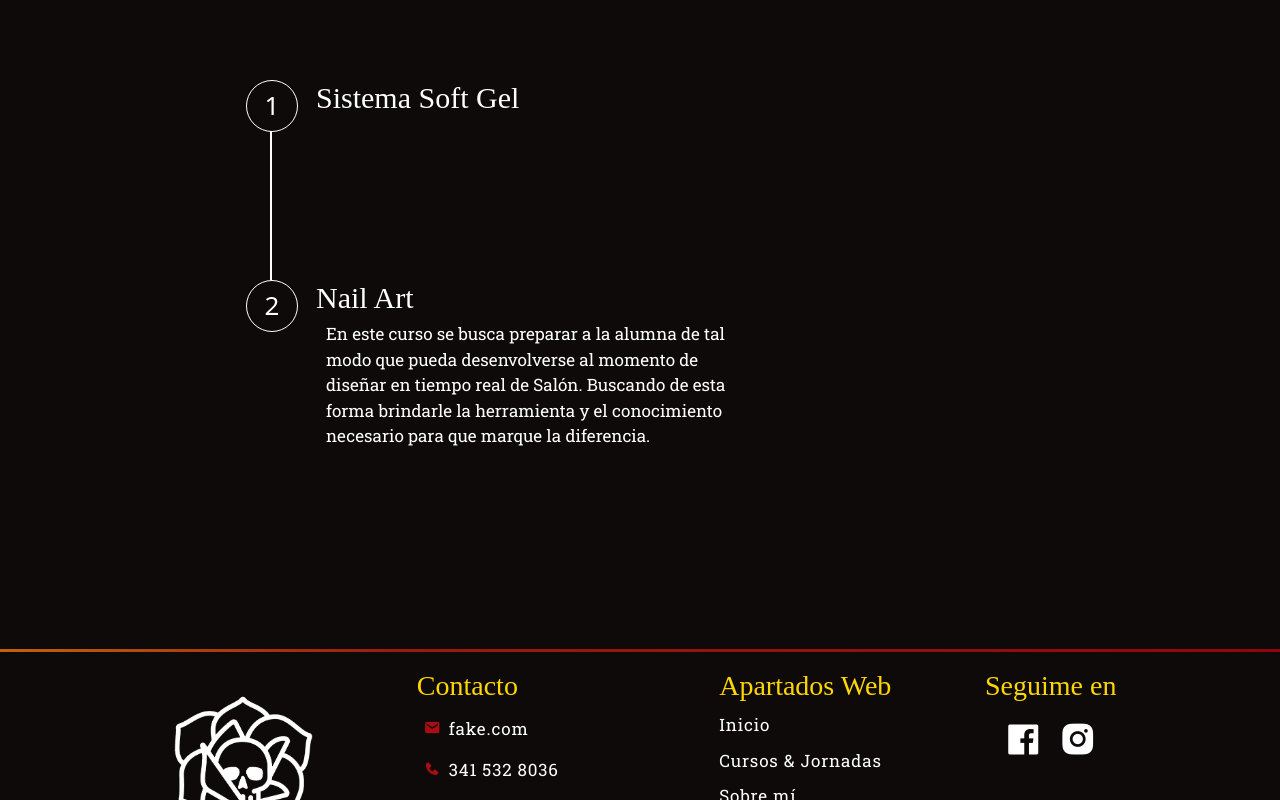
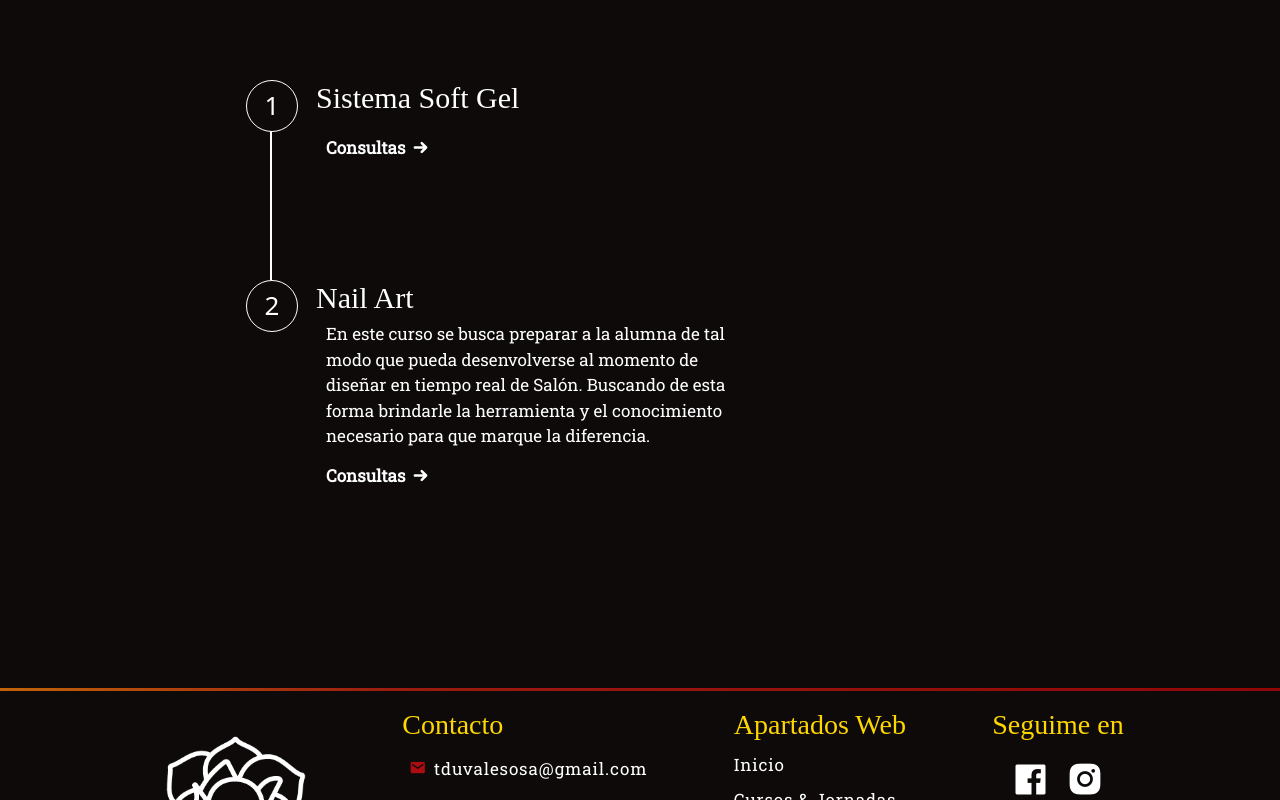
Before and after one commit to MatiasColazo1/tdu-page, an Angular app in the folder Cliente/: page /jornadas in a window 1280 px wide. Shown: the part 820-1620 px from the top of the page. Built offline with nearby package versions, Linux system fonts and the light colour scheme; a web font is replaced by a local one.

Commit message:
detalles en colores

```diff
--- a/Cliente/src/app/components/banner/banner.component.css
+++ b/Cliente/src/app/components/banner/banner.component.css
@@ -38,7 +38,7 @@
   left: 0;
   right: 0;
   bottom: 0;
-  background: #8f04099d; /* Capa oscura con opacidad */
+  background: #7302068a; /* Capa oscura con opacidad */
   z-index: 1;
 }
 
--- a/Cliente/src/app/components/contacto/contacto.component.css
+++ b/Cliente/src/app/components/contacto/contacto.component.css
@@ -42,6 +42,11 @@
   a{
     text-decoration: none;
     color: #e9e9e9;
+  }
+
+  a:hover{
+    text-decoration: none;
+    color: #8F0408;
   }
 
   h3 {
--- a/Cliente/src/app/components/footer/footer.component.html
+++ b/Cliente/src/app/components/footer/footer.component.html
@@ -6,7 +6,7 @@
     </div>
     <div class="footer-contact">
       <h3>Contacto</h3>
-      <p><i class='bx bxs-envelope'></i><a href="mailto:">fake.com</a></p>
+      <p><i class='bx bxs-envelope'></i><a href="mailto:tduvalesosa@gmail.com">tduvalesosa@gmail.com</a></p>
       <p><i class='bx bxs-phone'></i><a href="https://wa.me/3412525386" target="_blank">341 532 8036</a></p>
       <p><i class='bx bxs-store' ></i><a href="https://www.google.com/maps/place/Tienda+de+U%C3%B1as+%7C+Sal%C3%B3n%2F+Escuela+y+Rock%26roll/@-32.9596515,-60.6502414,21z/data=!4m15!1m8!3m7!1s0x95b7ab0cdd5e702b:0xbe70d691f639ff72!2sEspa%C3%B1a+2022,+S2000+Rosario,+Santa+Fe!3b1!8m2!3d-32.9595713!4d-60.650295!16s%2Fg%2F11k5bmycld!3m5!1s0x95b7ab13aba71c91:0xddf20553214be84!8m2!3d-32.95956!4d-60.6503982!16s%2Fg%2F11c6vb3kqx?entry=ttu" target="_blank">España 2024,<br />S2000 Rosario, Santa Fe</a></p>
     </div>
--- a/Cliente/src/app/components/jornadas/jornadas.component.css
+++ b/Cliente/src/app/components/jornadas/jornadas.component.css
@@ -195,3 +195,74 @@ span{
 .btn:hover::before {
   width: 160%;
 }
+
+button {
+  margin: 0;
+  margin-top: 14px;
+  padding: 0;
+
+  border: none;
+  background: none;
+  cursor: pointer;
+}
+
+button {
+  --primary-color: #fff;
+  --hovered-color: #8F0408;
+  position: relative;
+  display: flex;
+  font-weight: 600;
+  font-size: 20px;
+  gap: 0.5rem;
+  align-items: center;
+}
+
+button p {
+  margin: 0;
+  position: relative;
+  font-size: 17px;
+  color: var(--primary-color);
+  transition: color 0.3s ease-out;
+}
+
+button::after {
+  position: absolute;
+  content: "";
+  width: 0;
+  left: 0;
+  bottom: -7px;
+  background: var(--hovered-color);
+  height: 2px;
+  transition: 0.3s ease-out;
+}
+
+button:hover::after {
+  width: 100%;
+}
+
+button:hover p::before {
+  width: 100%;
+}
+
+button:hover svg {
+  transform: translateX(4px);
+  color: var(--hovered-color);
+}
+
+button svg {
+  color: var(--primary-color);
+  transition: 0.2s;
+  position: relative;
+  width: 15px;
+  transition-delay: 0.2s;
+  transition: transform 0.2s, color 0.2s;
+}
+
+button:hover p {
+  color: var(--hovered-color);
+  /* cambio de color al pasar el mouse */
+}
+
+a {
+  text-decoration: none;
+}
--- a/Cliente/src/app/components/jornadas/jornadas.component.html
+++ b/Cliente/src/app/components/jornadas/jornadas.component.html
@@ -19,15 +19,39 @@
       <li>
         <div class="">
           <h6>Sistema Soft Gel </h6>
-          <span></span>
+          <span>
+
+            <a href="https://wa.me/3412525386?text=Hola%20quisiera%20saber%20mas%20información%20sobre%20el%20curso%20de%20Manicuría%20Profesional"
+              target="_blank">
+              <button>
+                <p>Consultas</p>
+                <svg xmlns="http://www.w3.org/2000/svg" class="h-6 w-6" fill="none" viewBox="0 0 24 24"
+                  stroke="currentColor" stroke-width="4">
+                  <path stroke-linecap="round" stroke-linejoin="round" d="M14 5l7 7m0 0l-7 7m7-7H3"></path>
+                </svg>
+              </button>
+            </a>
+          </span>
         </div>
       </li>
       <li>
         <div class="">
           <h6>Nail Art</h6>
           <span>En este curso se busca preparar a la alumna de tal modo que pueda desenvolverse al momento de diseñar
-            en tiempo real de Salón.  Buscando de esta forma  brindarle la herramienta y el conocimiento necesario
-             para que marque la diferencia.</span>
+            en tiempo real de Salón. Buscando de esta forma brindarle la herramienta y el conocimiento necesario
+            para que marque la diferencia.
+
+            <a href="https://wa.me/3412525386?text=Hola%20quisiera%20saber%20mas%20información%20sobre%20el%20curso%20de%20Manicuría%20Profesional"
+              target="_blank">
+              <button>
+                <p>Consultas</p>
+                <svg xmlns="http://www.w3.org/2000/svg" class="h-6 w-6" fill="none" viewBox="0 0 24 24"
+                  stroke="currentColor" stroke-width="4">
+                  <path stroke-linecap="round" stroke-linejoin="round" d="M14 5l7 7m0 0l-7 7m7-7H3"></path>
+                </svg>
+              </button>
+            </a>
+          </span>
         </div>
       </li>
     </ol>
--- a/Cliente/src/app/components/productos/productos.component.css
+++ b/Cliente/src/app/components/productos/productos.component.css
@@ -74,18 +74,27 @@
   display: flex;
   align-items: center;
   justify-content: center;
-    transition: all 0.6s cubic-bezier(0.23, 1, 0.320, 1)
+  transition: all 0.6s cubic-bezier(0.23, 1, 0.320, 1);
 }
 
 .carta .front-content p {
   font-size: 32px;
   font-weight: 700;
   opacity: 1;
-    background: linear-gradient(-45deg, #f89b29 0%, #ff0f7b 100% );
+  background: linear-gradient(-100deg, #ffd900 0%, #8F0408 70%);
   background-clip: text;
   -webkit-background-clip: text;
   -webkit-text-fill-color: transparent;
-    transition: all 0.6s cubic-bezier(0.23, 1, 0.320, 1)
+  transition: all 0.6s cubic-bezier(0.23, 1, 0.320, 1);
+}
+
+@keyframes waveAnimation {
+  0% {
+    background-position: 0% 0%;
+  }
+  100% {
+    background-position: 100% 0%;
+  }
 }
 
 .carta .content {
@@ -100,7 +109,7 @@
   justify-content: center;
   text-align: center;
   gap: 10px;
-    background: linear-gradient(-45deg, #f89b29 0%, #ff0f7b 100% );
+  background: linear-gradient(-100deg, #ffd900 0%, #8F0408 70%);
   color: #e8e8e8;
   padding: 20px;
   line-height: 1.5;
@@ -108,6 +117,7 @@
   pointer-events: none;
   transform: translatex(96%);
   transition: all 0.6s cubic-bezier(0.23, 1, 0.320, 1);
+  animation: waveAnimation 5s linear infinite;
 }
 
 .carta .content .heading {
```
Also changed, not shown: Cliente/src/app/components/cursos/cursos.component.html (+37 -76 lines). Lines whose indentation alone changed are shown as unchanged.
